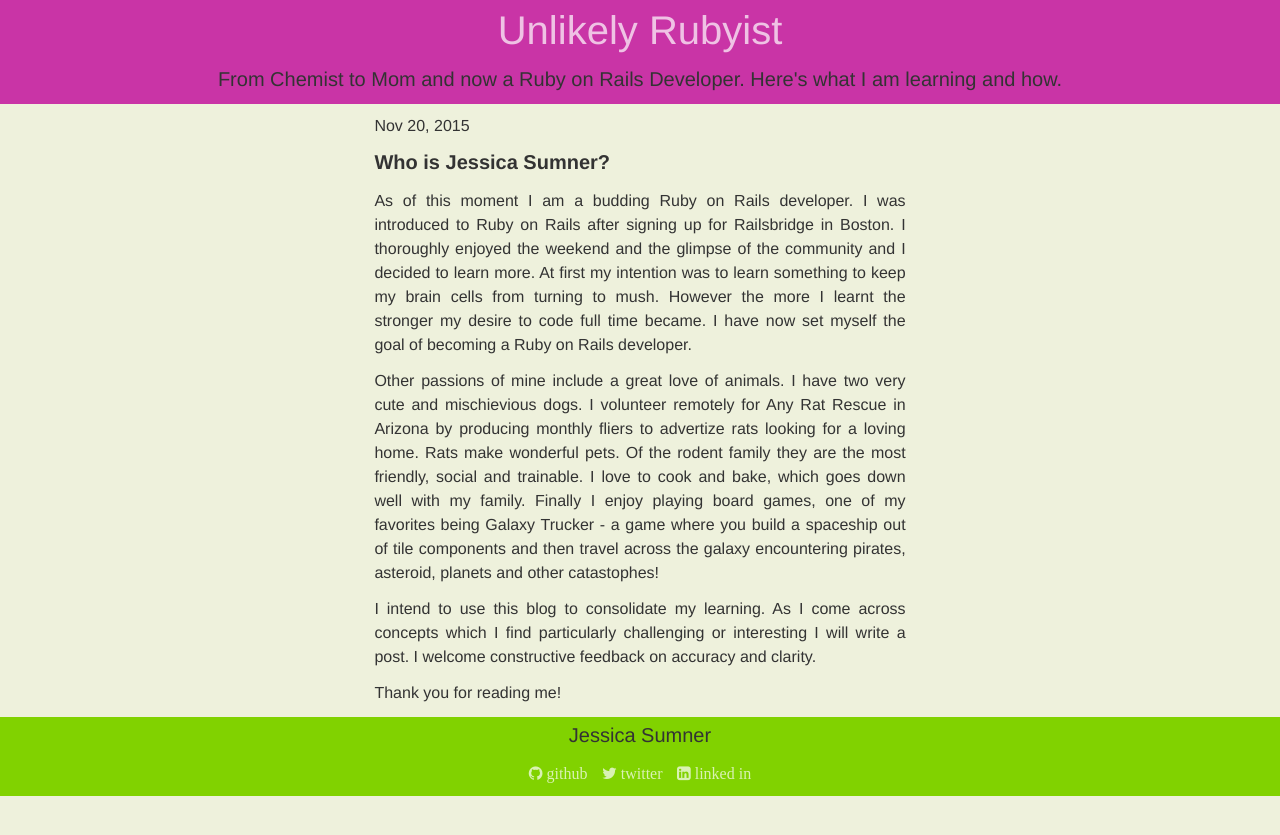
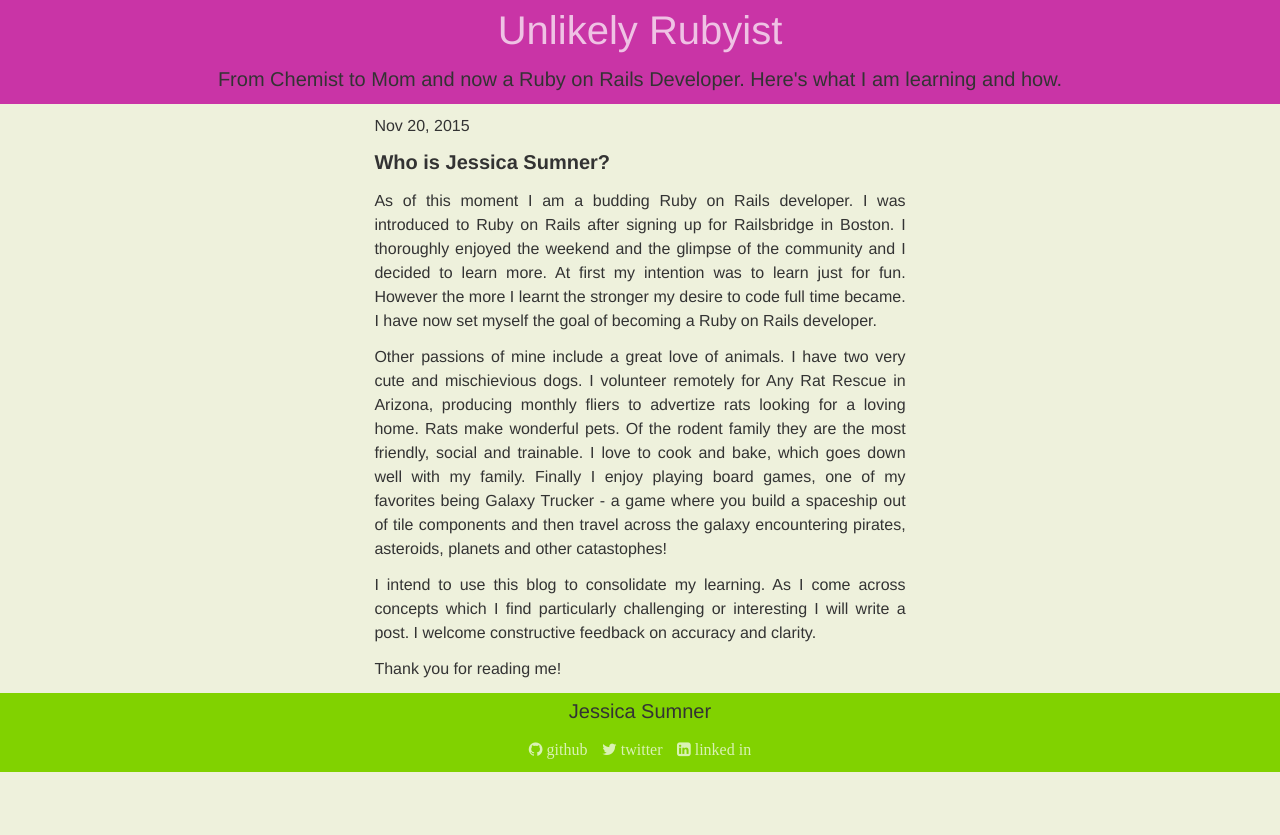
Before and after one commit to JessSumner/JessSumner.github.io, a Jekyll site: the page built from _posts/2015-11-21-Who-is-Jessica-Sumner.markdown, in a window 1280 px wide. Shown: the top 835 px of the page. Built offline with Jekyll 4.4.1, drawn with Linux system fonts in a browser that asks for light colours; nearby versions of some CDN libraries; some web fonts are replaced.

Commit message:
Rake db:migrate post
New post on migrations written.
Added an assets file for images.
Made a typo correct in who is jessica sumner post.
Added some styling for code so it can be read more clearly.

```diff
--- a/_posts/2015-11-21-Who-is-Jessica-Sumner.markdown
+++ b/_posts/2015-11-21-Who-is-Jessica-Sumner.markdown
@@ -4,9 +4,9 @@ title:  "Who is Jessica Sumner?"
 date:   2015-11-20 20:56:00
 ---
 
-As of this moment I am a budding Ruby on Rails developer. I was introduced to Ruby on Rails after signing up for Railsbridge in Boston. I thoroughly enjoyed the weekend and the glimpse of the community and I decided to learn more. At first my intention was to learn something to keep my brain cells from turning to mush. However the more I learnt the stronger my desire to code full time became. I have now set myself the goal of becoming a Ruby on Rails developer.
+As of this moment I am a budding Ruby on Rails developer. I was introduced to Ruby on Rails after signing up for Railsbridge in Boston. I thoroughly enjoyed the weekend and the glimpse of the community and I decided to learn more. At first my intention was to learn just for fun. However the more I learnt the stronger my desire to code full time became. I have now set myself the goal of becoming a Ruby on Rails developer.
 
-Other passions of mine include a great love of animals. I have two very cute and mischievious dogs. I volunteer remotely for Any Rat Rescue in Arizona by producing monthly fliers to advertize rats looking for a loving home. Rats make wonderful pets. Of the rodent family they are the most friendly, social and trainable. I love to cook and bake, which goes down well with my family. Finally I enjoy playing board games, one of my favorites being Galaxy Trucker - a game where you build a spaceship out of tile components and then travel across the galaxy encountering pirates, asteroid, planets and other catastophes!
+Other passions of mine include a great love of animals. I have two very cute and mischievious dogs. I volunteer remotely for Any Rat Rescue in Arizona, producing monthly fliers to advertize rats looking for a loving home. Rats make wonderful pets. Of the rodent family they are the most friendly, social and trainable. I love to cook and bake, which goes down well with my family. Finally I enjoy playing board games, one of my favorites being Galaxy Trucker - a game where you build a spaceship out of tile components and then travel across the galaxy encountering pirates, asteroids, planets and other catastophes!
 
 I intend to use this blog to consolidate my learning. As I come across concepts which I find particularly challenging or interesting I will write a post. I welcome constructive feedback on accuracy and clarity.
 
--- a/_sass/_post.scss
+++ b/_sass/_post.scss
@@ -11,3 +11,7 @@
 .post-content {
   text-align: justify;
 }
+
+code {
+  font-size: 1.25em;
+}
--- a/index.html
+++ b/index.html
@@ -14,6 +14,9 @@ layout: default
         </header>
 
         <p class="post-summary">{{post.excerpt}}</p>
+        <p class="continue-reading">
+          <a href="{{post.url}}">Read more</a>
+        </p>
       </li>
     {% endfor %}
   </ul>
```
Also changed, not shown: _posts/2015-11-22-rake-db-migrate.markdown (added, +39 -0 lines), assets/20151122_migrations/created_migration.png (added), assets/20151122_migrations/generate_migration.png (added), assets/20151122_migrations/generate_model.png (added), assets/20151122_migrations/running_rake.png (added).
